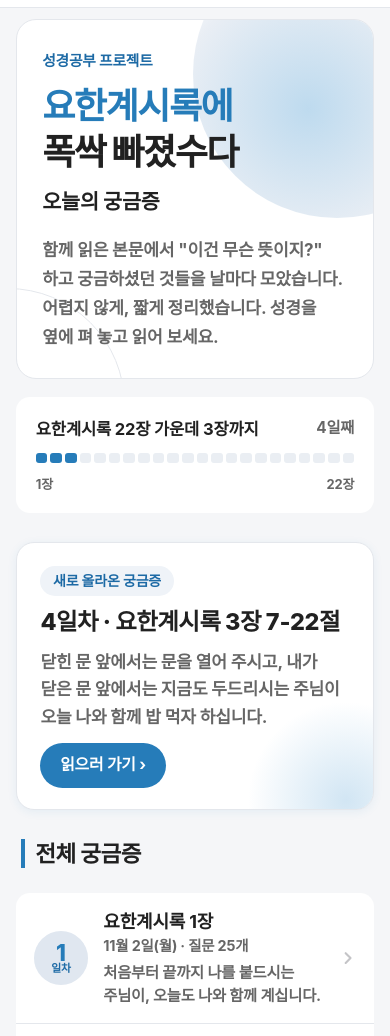
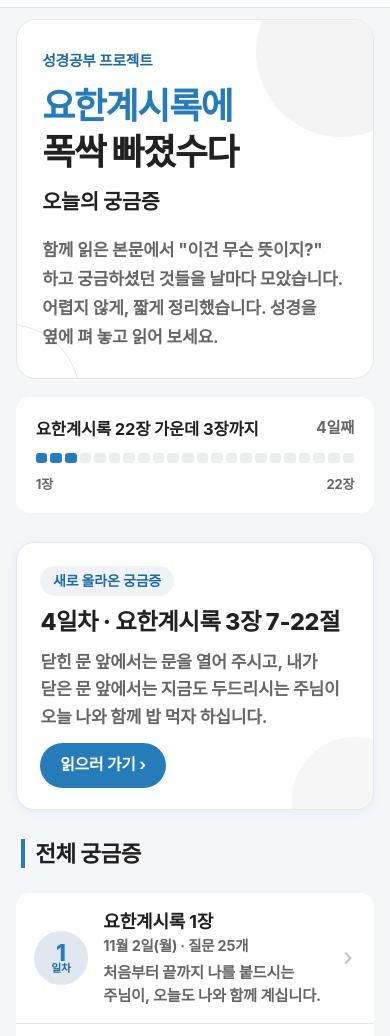
Before and after one commit to Sungeun-Church/revelation, a plain HTML site: page index.html in a window 390 px wide. Shown: the part 51-1087 px from the top of the page. Drawn offline with Linux system fonts and the light colour scheme; a web font is replaced by a local one.

Commit message:
새 버전으로 교체 (장식 원 회색, 휴대폰에서 작게)

```diff
--- a/index.html
+++ b/index.html
@@ -215,8 +215,8 @@ body::before{background:#fff}
 .series{letter-spacing:-.04em;line-height:1.28}
 .dtitle{letter-spacing:-.03em}
 .cover{background:#fff;border:1px solid var(--hair)}
-.cover::after{content:"";position:absolute;width:16rem;height:16rem;border-radius:50%;right:-6rem;top:-5rem;background:radial-gradient(circle at 40% 62%,rgba(125,182,222,.5),rgba(224,231,240,.7) 52%,rgba(224,231,240,0) 71%);pointer-events:none}
-.cover::before{content:"";position:absolute;width:13rem;height:13rem;border-radius:50%;left:-7rem;bottom:-8rem;border:1px solid var(--hair);pointer-events:none}
+.cover::after{content:"";position:absolute;width:16rem;height:16rem;border-radius:50%;right:-6rem;top:-5rem;background:#F4F4F4;pointer-events:none} /* 홈페이지처럼 아주 연한 회색 원 */
+.cover::before{content:"";position:absolute;width:13rem;height:13rem;border-radius:50%;left:-7rem;bottom:-8rem;border:1px solid #E6E6E6;pointer-events:none}
 .cover>*{position:relative;z-index:1}
 .subtitle{color:var(--ink)}
 .sechead h2,.listh{border-left:4px solid var(--brand);padding-left:.6rem;line-height:1.3}
@@ -225,7 +225,7 @@ body::before{background:#fff}
 .icon,.mini{border-radius:50%;background:var(--brand-soft);color:var(--brand);box-shadow:none}
 .icon span,.mini small{color:var(--brand-ink)}
 .feature{background:#fff;color:var(--ink);border:1px solid var(--hair);box-shadow:0 2px 10px rgba(38,124,185,.08);position:relative;overflow:hidden}
-.feature::after{content:"";position:absolute;width:11rem;height:11rem;border-radius:50%;right:-4rem;bottom:-5rem;background:radial-gradient(circle,rgba(125,182,222,.35),rgba(224,231,240,0) 70%);pointer-events:none}
+.feature::after{content:"";position:absolute;width:11rem;height:11rem;border-radius:50%;right:-4rem;bottom:-5rem;background:#F6F6F6;pointer-events:none}
 .feature>*{position:relative;z-index:1}
 .feature .ftag{justify-self:start;color:var(--brand-ink);background:var(--brand-tint);border-radius:999px;padding:.15rem .7rem;opacity:1}
 .feature .ftitle{color:var(--ink)}
@@ -279,6 +279,12 @@ blockquote cite,.pairs li b,.contrast td:last-child,.flow b{color:var(--brand-in
 .r-nav button:focus-visible,.r-close:focus-visible{outline:3px solid var(--brand-soft);outline-offset:2px}
 body.reading{overflow:hidden}
 @media (prefers-reduced-motion:reduce){.r-bar i{transition:none}}
+/* 휴대폰에서는 장식 원을 작게 */
+@media (max-width:560px){
+  .cover::after{width:9.5rem;height:9.5rem;right:-3rem;top:-3rem}
+  .cover::before{width:8rem;height:8rem;left:-4.5rem;bottom:-5rem}
+  .feature::after{width:7rem;height:7rem;right:-2.5rem;bottom:-3rem}
+}
 </style>
 
 <header class="topbar"><div class="wrap util">
```
